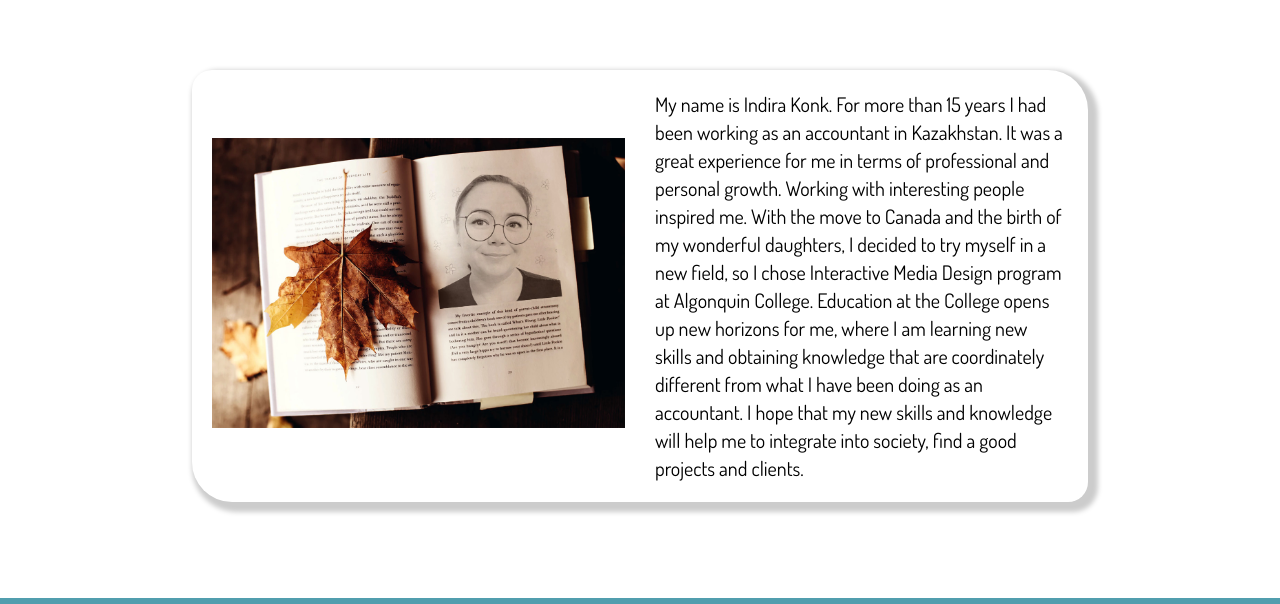
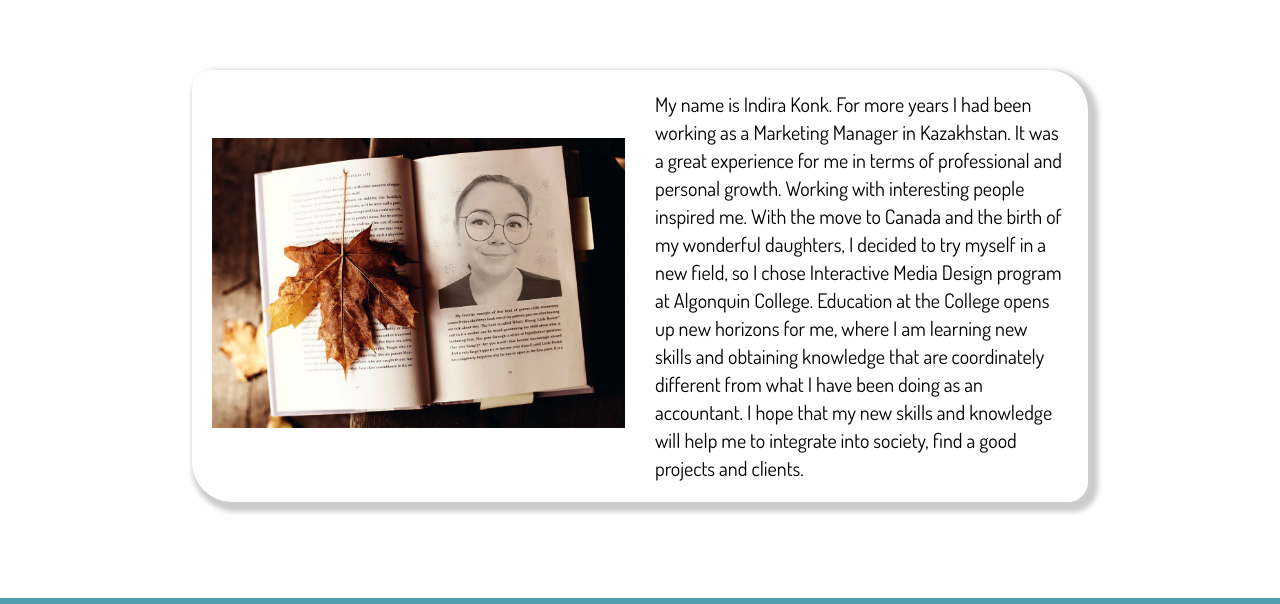
Before and after one commit to indykonk/InteractiveGallery, a plain HTML site: page about.html in a window 1280 px wide. Shown: the part 122-726 px from the top of the page. Drawn offline with Linux system fonts and the light colour scheme.

Commit message:
Master file

```diff
--- a/about.html
+++ b/about.html
@@ -40,8 +40,8 @@
     </div>
     <div class="text">
       <p>
-        My name is Indira Konk. For more than 15 years I had been working as
-        an accountant in Kazakhstan. It was a great experience for me in terms
+        My name is Indira Konk. For more years I had been working as
+        a Marketing Manager in Kazakhstan. It was a great experience for me in terms
         of professional and personal growth. Working with interesting people
         inspired me. With the move to Canada and the birth of my wonderful
         daughters, I decided to try myself in a new field, so I chose
```
